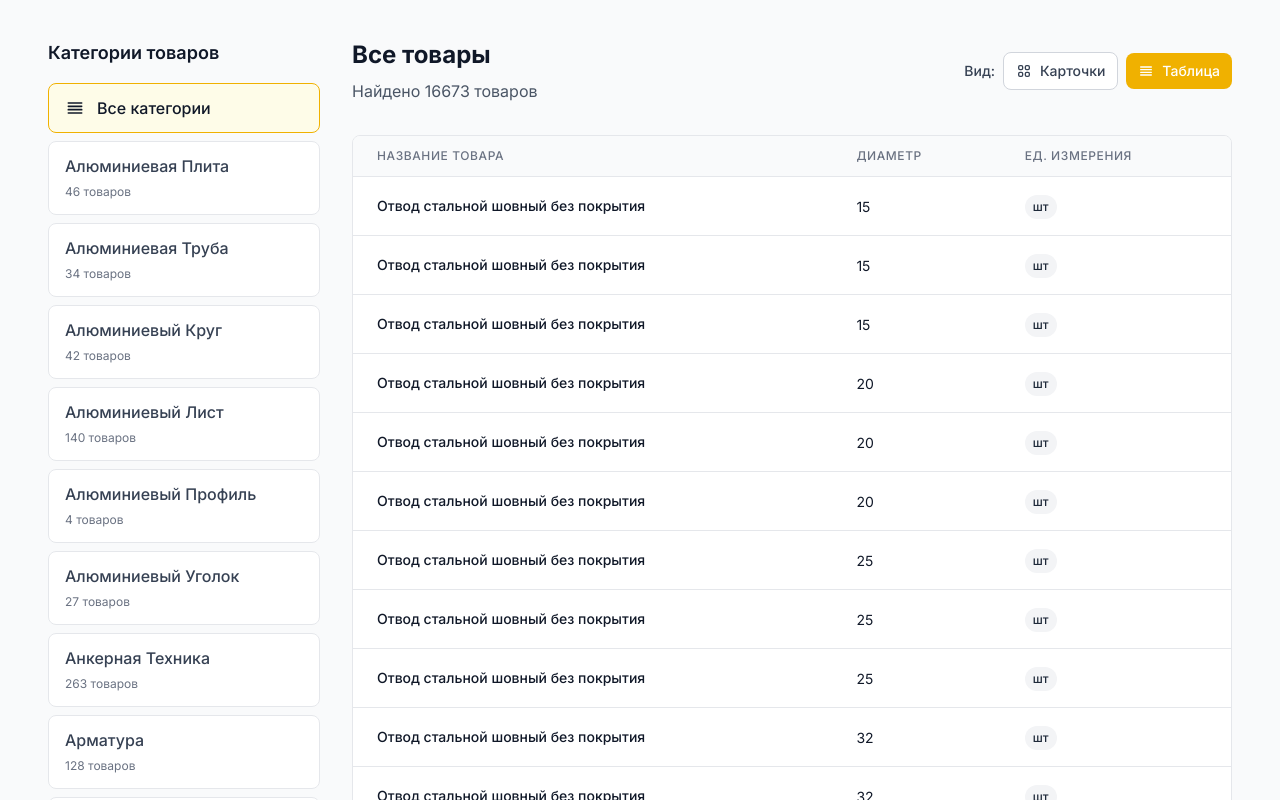
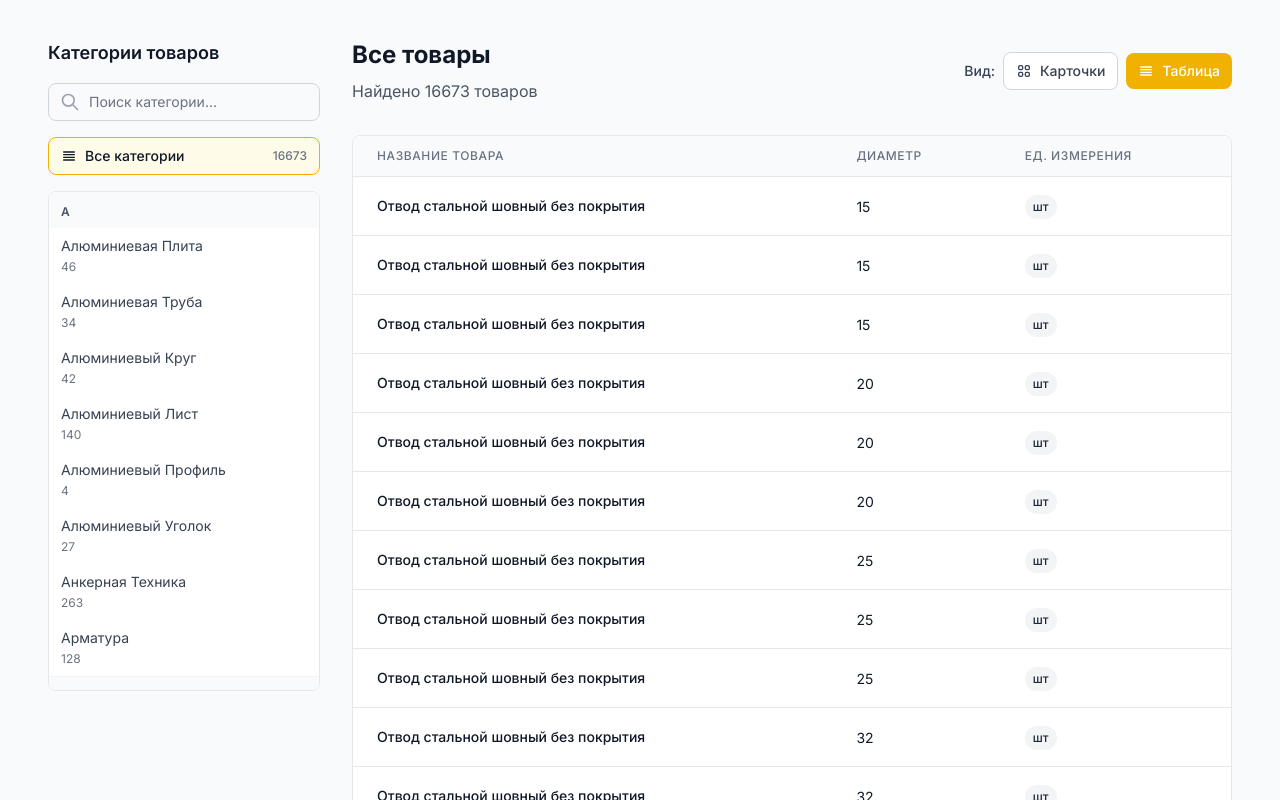
Before and after one commit to tigraranaar/absolut-stal, a Next.js app: page /catalog in a window 1280 px wide. Shown: the part 500-1300 px from the top of the page. Built offline with nearby package versions, Linux system fonts and the light colour scheme.

Commit message:
feat: refactor catalog components to support all products retrieval

```diff
--- a/src/app/catalog/[category]/page.tsx
+++ b/src/app/catalog/[category]/page.tsx
@@ -2,7 +2,7 @@ import React from 'react';
 import { notFound } from 'next/navigation';
 import {
   getCategoriesFromJson,
-  getProductsByCategoryFromJson,
+  getAllProductsFromJson,
   getCategorySeoData,
 } from '@/lib/catalog-data';
 import CatalogClient from '@/components/catalog/CatalogClient';
@@ -40,10 +40,10 @@ export async function generateMetadata({
   // Получаем SEO-данные для категории
   const seoData = getCategorySeoData(categorySlug);
 
-  // Если есть специальные SEO-данные, используем их
-  const title = seoData
-    ? `${seoData.seoTitle} | Абсолют Сталь`
-    : `${category.name} - Каталог металлопроката | Абсолют Сталь`;
+  // Используем SEO-данные (они уже содержат название сайта)
+  const title =
+    seoData?.seoTitle ||
+    `${category.name} - Каталог металлопроката | Абсолют Сталь`;
 
   const description = seoData
     ? seoData.seoDescription
@@ -88,12 +88,8 @@ export default async function CategoryPage({ params }: CategoryPageProps) {
     notFound();
   }
 
-  // Получаем товары только этой категории
-  const categoryProducts = getProductsByCategoryFromJson(
-    categorySlug,
-    1,
-    10000
-  );
+  // Получаем ВСЕ товары для возможности переключения между категориями
+  const allProducts = getAllProductsFromJson();
 
   const breadcrumbSchema = {
     '@context': 'https://schema.org',
@@ -128,7 +124,7 @@ export default async function CategoryPage({ params }: CategoryPageProps) {
       />
       <CatalogClient
         initialCategories={categories}
-        initialProducts={categoryProducts.products}
+        initialProducts={allProducts}
         preselectedCategory={categorySlug}
       />
     </>
--- a/src/components/catalog/CategoryFilter.tsx
+++ b/src/components/catalog/CategoryFilter.tsx
@@ -1,7 +1,6 @@
 'use client';
 
-import React from 'react';
-import { useRouter } from 'next/navigation';
+import React, { useState, useMemo } from 'react';
 
 interface Category {
   id: number;
@@ -24,7 +23,7 @@ const CategoryFilter: React.FC<CategoryFilterProps> = ({
   onCategoryChange,
   className = '',
 }) => {
-  const router = useRouter();
+  const [searchQuery, setSearchQuery] = useState('');
 
   const handleCategoryClick = (categorySlug: string) => {
     if (selectedCategory === categorySlug) {
@@ -32,8 +31,41 @@ const CategoryFilter: React.FC<CategoryFilterProps> = ({
     }
 
     onCategoryChange(categorySlug);
-    router.push(`/catalog/${categorySlug}`);
+    // Обновляем URL без скролла
+    window.history.pushState(null, '', `/catalog/${categorySlug}`);
   };
+
+  // Фильтруем категории по поисковому запросу
+  const filteredCategories = useMemo(() => {
+    if (!searchQuery.trim()) {
+      return categories;
+    }
+
+    const query = searchQuery.toLowerCase();
+    return categories.filter((category) =>
+      category.name.toLowerCase().includes(query)
+    );
+  }, [categories, searchQuery]);
+
+  // Группируем категории по первой букве
+  const groupedCategories = useMemo(() => {
+    const groups: Record<string, Category[]> = {};
+
+    filteredCategories.forEach((category) => {
+      const firstLetter = category.name.charAt(0).toUpperCase();
+      if (!groups[firstLetter]) {
+        groups[firstLetter] = [];
+      }
+      groups[firstLetter].push(category);
+    });
+
+    return Object.keys(groups)
+      .sort()
+      .map((letter) => ({
+        letter,
+        categories: groups[letter].sort((a, b) => a.name.localeCompare(b.name)),
+      }));
+  }, [filteredCategories]);
 
   return (
     <div className={`space-y-4 ${className}`}>
@@ -41,21 +73,65 @@ const CategoryFilter: React.FC<CategoryFilterProps> = ({
         Категории товаров
       </h3>
 
-      <div className="space-y-2">
-        {/* Кнопка "Все категории" - переход на главную страницу каталога */}
+      {/* Поиск по категориям */}
+      <div className="relative">
+        <input
+          type="text"
+          placeholder="Поиск категории..."
+          value={searchQuery}
+          onChange={(e) => setSearchQuery(e.target.value)}
+          className="w-full rounded-lg border border-gray-300 px-4 py-2 pl-10 text-sm text-gray-900 placeholder-gray-500 focus:border-yellow-500 focus:ring-2 focus:ring-yellow-500 focus:outline-none"
+        />
+        <svg
+          className="absolute top-1/2 left-3 h-5 w-5 -translate-y-1/2 text-gray-400"
+          fill="none"
+          stroke="currentColor"
+          viewBox="0 0 24 24"
+        >
+          <path
+            strokeLinecap="round"
+            strokeLinejoin="round"
+            strokeWidth={2}
+            d="M21 21l-6-6m2-5a7 7 0 11-14 0 7 7 0 0114 0z"
+          />
+        </svg>
+        {searchQuery && (
+          <button
+            onClick={() => setSearchQuery('')}
+            className="absolute top-1/2 right-3 -translate-y-1/2 text-gray-400 hover:text-gray-600"
+          >
+            <svg
+              className="h-4 w-4"
+              fill="none"
+              stroke="currentColor"
+              viewBox="0 0 24 24"
+            >
+              <path
+                strokeLinecap="round"
+                strokeLinejoin="round"
+                strokeWidth={2}
+                d="M6 18L18 6M6 6l12 12"
+              />
+            </svg>
+          </button>
+        )}
+      </div>
+
+      {/* Кнопка "Все категории" */}
       <button
         onClick={() => {
           onCategoryChange(null);
-            router.push('/catalog');
+          window.history.pushState(null, '', '/catalog');
+          setSearchQuery('');
         }}
-          className={`flex w-full items-center rounded-lg border px-4 py-3 transition-all duration-200 ${
+        className={`flex w-full items-center rounded-lg border px-3 py-2 text-sm transition-all duration-200 ${
           selectedCategory === null
-              ? 'border-yellow-500 bg-yellow-50 text-gray-900'
+            ? 'border-yellow-500 bg-yellow-50 font-medium text-gray-900'
             : 'border-gray-200 bg-white text-gray-700 hover:border-gray-300 hover:bg-gray-50'
         }`}
       >
         <svg
-            className="mr-3 h-5 w-5"
+          className="mr-2 h-4 w-4"
           fill="none"
           stroke="currentColor"
           viewBox="0 0 24 24"
@@ -67,33 +143,58 @@ const CategoryFilter: React.FC<CategoryFilterProps> = ({
             d="M4 6h16M4 10h16M4 14h16M4 18h16"
           />
         </svg>
-          <span className="font-medium">Все категории</span>
+        <span>Все категории</span>
+        <span className="ml-auto text-xs text-gray-500">
+          {categories.reduce((sum, cat) => sum + cat.product_count, 0)}
+        </span>
       </button>
 
-        {/* Категории */}
-        {categories.map((category) => {
+      {/* Список категорий с прокруткой и группировкой */}
+      <div className="max-h-[calc(100vh-300px)] overflow-y-auto rounded-lg border border-gray-200 bg-white">
+        {groupedCategories.length === 0 ? (
+          <div className="px-4 py-8 text-center text-sm text-gray-500">
+            Категории не найдены
+          </div>
+        ) : (
+          <div className="divide-y divide-gray-100">
+            {groupedCategories.map(
+              ({ letter, categories: letterCategories }) => (
+                <div key={letter}>
+                  {/* Заголовок группы */}
+                  <div className="sticky top-0 z-10 bg-gray-50 px-3 py-1.5">
+                    <span className="text-xs font-semibold text-gray-600 uppercase">
+                      {letter}
+                    </span>
+                  </div>
+
+                  {/* Категории в группе */}
+                  {letterCategories.map((category) => {
                     const isSelected = selectedCategory === category.slug;
 
                     return (
                       <button
                         key={category.id}
                         onClick={() => handleCategoryClick(category.slug)}
-              className={`flex w-full items-center justify-between rounded-lg border px-4 py-3 transition-all duration-200 ${
+                        className={`flex w-full items-center justify-between px-3 py-2 text-left text-sm transition-colors hover:bg-gray-50 ${
                           isSelected
-                  ? 'border-yellow-500 bg-yellow-50 text-gray-900'
-                  : 'border-gray-200 bg-white text-gray-700 hover:border-gray-300 hover:bg-gray-50'
+                            ? 'bg-yellow-50 text-gray-900'
+                            : 'text-gray-700'
                         }`}
                       >
-              <div className="text-left">
-                <span className="block font-medium">{category.name}</span>
+                        <div className="min-w-0 flex-1">
+                          <span
+                            className={`block truncate ${isSelected ? 'font-medium' : ''}`}
+                          >
+                            {category.name}
+                          </span>
                           <span className="text-xs text-gray-500">
-                  {category.product_count} товаров
+                            {category.product_count}
                           </span>
                         </div>
 
                         {isSelected && (
                           <svg
-                  className="h-5 w-5 text-yellow-600"
+                            className="ml-2 h-4 w-4 flex-shrink-0 text-yellow-600"
                             fill="none"
                             stroke="currentColor"
                             viewBox="0 0 24 24"
@@ -110,6 +211,11 @@ const CategoryFilter: React.FC<CategoryFilterProps> = ({
                     );
                   })}
                 </div>
+              )
+            )}
+          </div>
+        )}
+      </div>
     </div>
   );
 };
--- a/src/components/catalog/SearchBar.tsx
+++ b/src/components/catalog/SearchBar.tsx
@@ -63,7 +63,7 @@ const SearchBar: React.FC<SearchBarProps> = ({
           type="text"
           value={query}
           onChange={(e) => setQuery(e.target.value)}
-          className="block w-full rounded-lg border border-gray-300 bg-white py-3 pr-12 pl-10 leading-5 placeholder-gray-500 transition-colors focus:border-yellow-500 focus:placeholder-gray-400 focus:ring-2 focus:ring-yellow-500 focus:outline-none"
+          className="block w-full rounded-lg border border-gray-300 bg-white py-3 pr-12 pl-10 leading-5 text-gray-900 placeholder-gray-500 transition-colors focus:border-yellow-500 focus:placeholder-gray-400 focus:ring-2 focus:ring-yellow-500 focus:outline-none"
           placeholder={placeholder}
         />
 
```
Also changed, not shown: src/components/catalog/CatalogClient.tsx (+28 -6 lines). Lines whose indentation alone changed are shown as unchanged.
